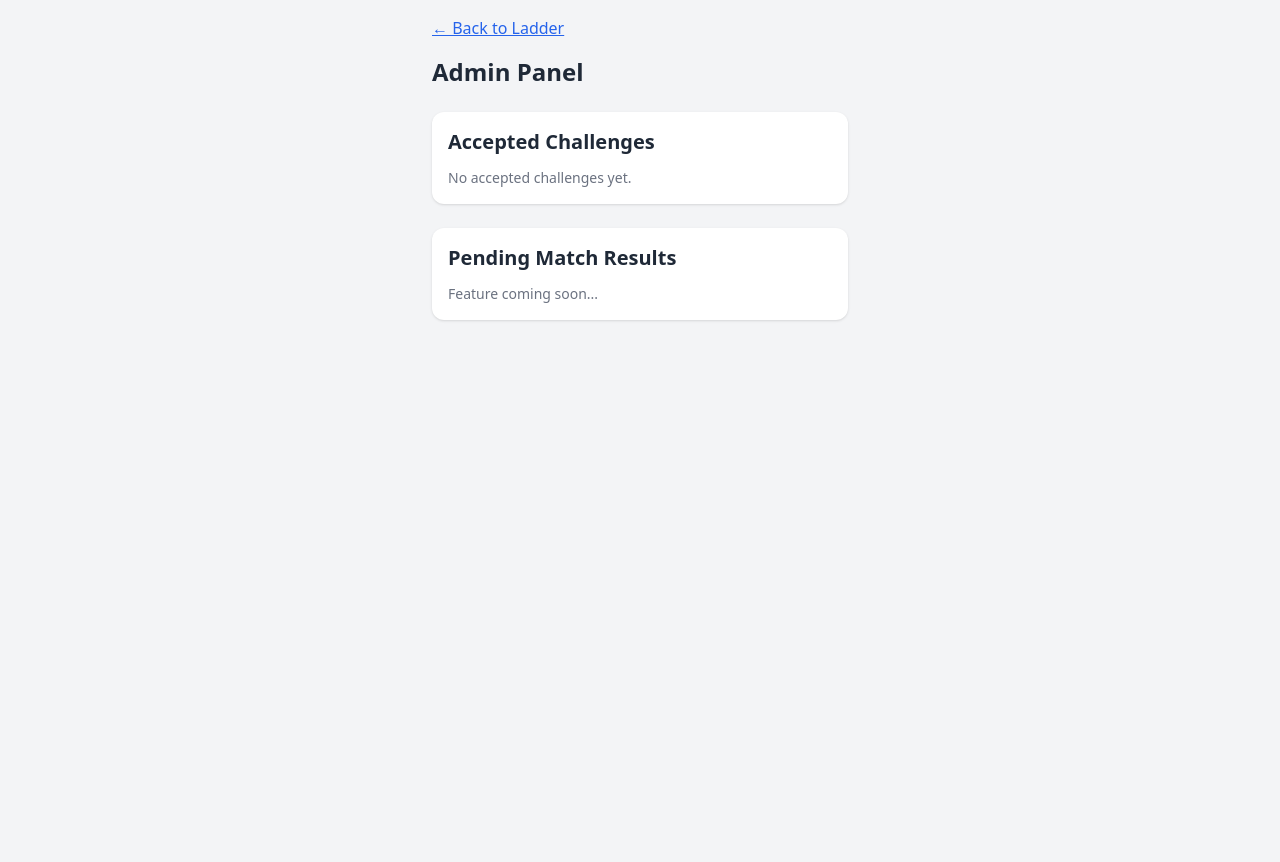
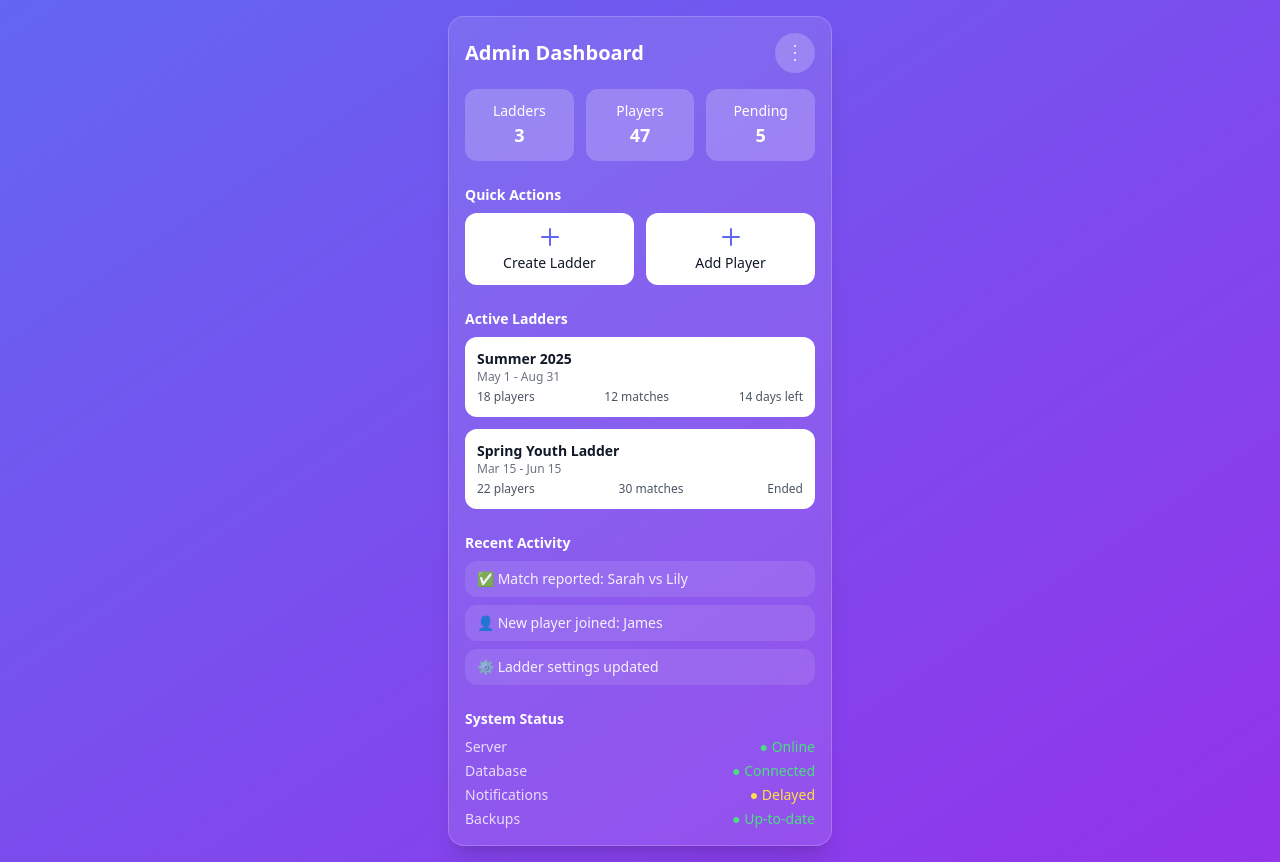
Before and after one commit to zcardais/tennis-ladder-app-gpt, a plain HTML site: page admin/index.html in a window 1280 px wide. Before the commit the page ends 800 px from the top, so only its background shows below. Drawn offline with nearby package versions, Linux system fonts and the light colour scheme.

Commit message:
Updated admin dashboard with enhanced UI layout

```diff
--- a/admin/index.html
+++ b/admin/index.html
@@ -3,61 +3,109 @@
 <head>
   <meta charset="UTF-8" />
   <meta name="viewport" content="width=device-width, initial-scale=1.0" />
-  <title>Admin Panel</title>
+  <title>Admin Dashboard</title>
   <script src="https://cdn.tailwindcss.com"></script>
 </head>
-<body class="bg-gray-100 min-h-screen text-gray-800">
-  <div class="max-w-md mx-auto p-4">
-	<a href="../index.html" class="text-blue-600 underline">&larr; Back to Ladder</a>
+<body class="bg-gradient-to-br from-indigo-500 to-purple-600 min-h-screen text-gray-900">
+  <div class="max-w-sm mx-auto my-4 p-4 bg-white/10 rounded-2xl shadow-xl backdrop-blur-sm border border-white/20">
+	<!-- Header -->
+	<div class="flex items-center justify-between mb-4">
+	  <h1 class="text-xl font-bold text-white">Admin Dashboard</h1>
+	  <button class="p-2 bg-white/20 rounded-full">
+		<svg class="w-6 h-6 text-white" fill="none" stroke="currentColor" viewBox="0 0 24 24">
+		  <path stroke-linecap="round" stroke-linejoin="round" stroke-width="2" d="M12 5v.01M12 12v.01M12 19v.01" />
+		</svg>
+	  </button>
+	</div>
 
-	<h1 class="text-2xl font-bold mt-4 mb-6">Admin Panel</h1>
+	<!-- Quick Stats -->
+	<div class="grid grid-cols-3 gap-3 mb-6">
+	  <div class="bg-white/20 rounded-xl p-3 text-center text-white">
+		<p class="text-sm">Ladders</p>
+		<p class="text-lg font-bold">3</p>
+	  </div>
+	  <div class="bg-white/20 rounded-xl p-3 text-center text-white">
+		<p class="text-sm">Players</p>
+		<p class="text-lg font-bold">47</p>
+	  </div>
+	  <div class="bg-white/20 rounded-xl p-3 text-center text-white">
+		<p class="text-sm">Pending</p>
+		<p class="text-lg font-bold">5</p>
+	  </div>
+	</div>
 
-	<!-- Accepted Challenges: Ready for Score Reporting -->
-	<div class="bg-white rounded-xl shadow p-4 mb-6">
-	  <h2 class="text-xl font-semibold mb-3">Accepted Challenges</h2>
-	  <ul id="challenges" class="space-y-2">
-		<li class="text-gray-500 text-sm">Loading...</li>
+	<!-- Quick Actions -->
+	<div class="mb-6">
+	  <h2 class="text-white text-sm font-semibold mb-2">Quick Actions</h2>
+	  <div class="grid grid-cols-2 gap-3">
+		<button class="bg-white rounded-xl p-3 flex flex-col items-center justify-center">
+		  <svg class="w-6 h-6 text-indigo-500 mb-1" fill="none" stroke="currentColor" viewBox="0 0 24 24">
+			<path stroke-linecap="round" stroke-linejoin="round" stroke-width="2" d="M12 4v16m8-8H4" />
+		  </svg>
+		  <span class="text-sm font-medium">Create Ladder</span>
+		</button>
+		<button class="bg-white rounded-xl p-3 flex flex-col items-center justify-center">
+		  <svg class="w-6 h-6 text-indigo-500 mb-1" fill="none" stroke="currentColor" viewBox="0 0 24 24">
+			<path stroke-linecap="round" stroke-linejoin="round" stroke-width="2" d="M12 4v16m8-8H4" />
+		  </svg>
+		  <span class="text-sm font-medium">Add Player</span>
+		</button>
+	  </div>
+	</div>
+
+	<!-- Active Ladders -->
+	<div class="mb-6">
+	  <h2 class="text-white text-sm font-semibold mb-2">Active Ladders</h2>
+	  <div class="space-y-3">
+		<div class="bg-white rounded-xl p-3">
+		  <h3 class="text-sm font-bold">Summer 2025</h3>
+		  <p class="text-xs text-gray-500 mb-1">May 1 - Aug 31</p>
+		  <div class="flex justify-between text-xs text-gray-600">
+			<span>18 players</span>
+			<span>12 matches</span>
+			<span>14 days left</span>
+		  </div>
+		</div>
+		<div class="bg-white rounded-xl p-3">
+		  <h3 class="text-sm font-bold">Spring Youth Ladder</h3>
+		  <p class="text-xs text-gray-500 mb-1">Mar 15 - Jun 15</p>
+		  <div class="flex justify-between text-xs text-gray-600">
+			<span>22 players</span>
+			<span>30 matches</span>
+			<span>Ended</span>
+		  </div>
+		</div>
+	  </div>
+	</div>
+
+	<!-- Recent Activity -->
+	<div class="mb-6">
+	  <h2 class="text-white text-sm font-semibold mb-2">Recent Activity</h2>
+	  <ul class="space-y-2 text-sm text-white/90">
+		<li class="bg-white/10 px-3 py-2 rounded-xl">✅ Match reported: Sarah vs Lily</li>
+		<li class="bg-white/10 px-3 py-2 rounded-xl">👤 New player joined: James</li>
+		<li class="bg-white/10 px-3 py-2 rounded-xl">⚙️ Ladder settings updated</li>
 	  </ul>
 	</div>
 
-	<!-- Match Results (for future editing features) -->
-	<div class="bg-white rounded-xl shadow p-4">
-	  <h2 class="text-xl font-semibold mb-3">Pending Match Results</h2>
-	  <ul id="results" class="space-y-2">
-		<li class="text-gray-500 text-sm">Feature coming soon...</li>
+	<!-- System Status -->
+	<div>
+	  <h2 class="text-white text-sm font-semibold mb-2">System Status</h2>
+	  <ul class="text-sm text-white/80 space-y-1">
+		<li class="flex justify-between">
+		  <span>Server</span><span class="text-green-400">● Online</span>
+		</li>
+		<li class="flex justify-between">
+		  <span>Database</span><span class="text-green-400">● Connected</span>
+		</li>
+		<li class="flex justify-between">
+		  <span>Notifications</span><span class="text-yellow-300">● Delayed</span>
+		</li>
+		<li class="flex justify-between">
+		  <span>Backups</span><span class="text-green-400">● Up-to-date</span>
+		</li>
 	  </ul>
 	</div>
   </div>
-
-  <script>
-	const challenges = JSON.parse(localStorage.getItem('challenges') || '[]');
-	const players = JSON.parse(localStorage.getItem('players') || '[]');
-	const playerMap = Object.fromEntries(players.map(p => [p.id, p.name]));
-
-	const list = document.getElementById('challenges');
-	list.innerHTML = ''; // Clear "Loading..."
-
-	const accepted = challenges.filter(c => c.status === 'accepted');
-
-	if (accepted.length === 0) {
-	  list.innerHTML = '<li class="text-gray-500 text-sm">No accepted challenges yet.</li>';
-	}
-
-	accepted.forEach(ch => {
-	  const li = document.createElement('li');
-	  li.className = 'flex justify-between items-center border-b pb-1';
-
-	  const nameText = `${playerMap[ch.challenger] || ch.challenger} vs ${playerMap[ch.opponent] || ch.opponent}`;
-	  li.innerHTML = `
-		<span>${nameText}</span>
-		<a href="report.html?player1=${ch.challenger}&player2=${ch.opponent}"
-		   class="bg-blue-600 text-white px-3 py-1 rounded text-sm">
-		  Report Score
-		</a>
-	  `;
-
-	  list.appendChild(li);
-	});
-  </script>
 </body>
 </html>
```
